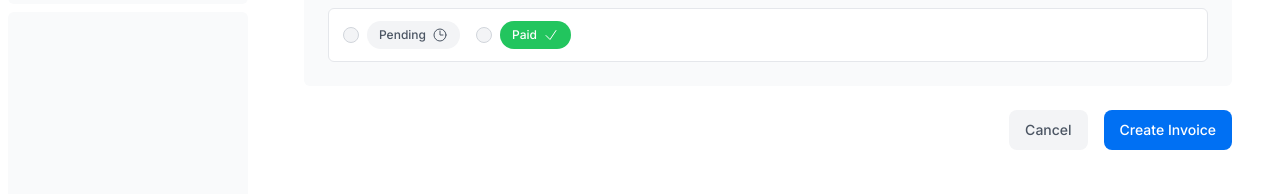
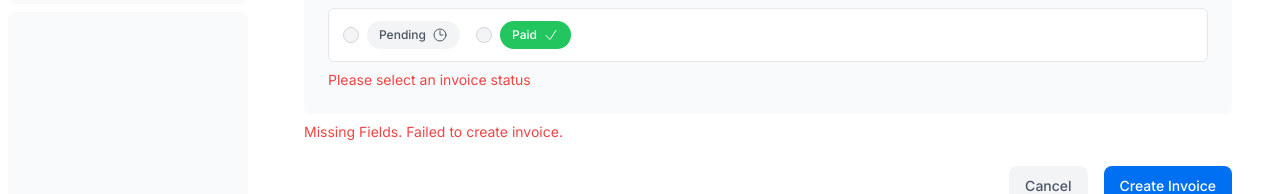
Before and after one commit to Brugo24/Next_AppRouter, a Next.js app: page /dashboard/invoices/create in a window 1280 px wide. Both pictures are taken after typing "5" into the empty fields and a click on the button "Create Invoice". Shown: the part 340-534 px from the top of the page. Built offline with nearby package versions, Linux system fonts and the light colour scheme; no server answers; the database is empty; a web font is replaced by a local one.

Commit message:
ActionState e mensagens de erro na criação de invoices

```diff
--- a/app/lib/actions.ts
+++ b/app/lib/actions.ts
@@ -64,7 +64,7 @@
     }
 
     revalidatePath('/dashboard/invoices');
-    redirect('/dashboardI/invoices');
+    redirect('/dashboard/invoices');
 }
 
 const UpdateInvoice = formSchema.omit({id: true, date: true});
--- a/app/ui/invoices/create-form.tsx
+++ b/app/ui/invoices/create-form.tsx
@@ -44,8 +44,8 @@
             <UserCircleIcon className="pointer-events-none absolute left-3 top-1/2 h-[18px] w-[18px] -translate-y-1/2 text-gray-500" />
           </div>
           <div id="customer-error" aria-live="polite" aria-atomic="true">
-        {state.errors?.customerId &&
-          state.errors.customerId.map((error: string) => (
+            {state.errors?.customerId &&
+            state.errors.customerId.map((error: string) => (
             <p className="mt-2 text-sm text-red-500" key={error}>
               {error}
             </p>
@@ -67,8 +67,18 @@
                 step="0.01"
                 placeholder="Enter USD amount"
                 className="peer block w-full rounded-md border border-gray-200 py-2 pl-10 text-sm outline-2 placeholder:text-gray-500"
+                aria-describedby="amount-error"
               />
               <CurrencyDollarIcon className="pointer-events-none absolute left-3 top-1/2 h-[18px] w-[18px] -translate-y-1/2 text-gray-500 peer-focus:text-gray-900" />
+            </div>
+            <div id="amount-error" aria-live="polite" aria-atomic = "true">{
+              state.errors?.amount &&
+              state.errors.amount.map((error : string) => (
+                <p className="mt-2 text-sm text-red-500" key={error}>
+                  {error}
+                </p>
+              ))
+              }
             </div>
           </div>
         </div>
@@ -87,6 +97,7 @@
                   type="radio"
                   value="pending"
                   className="h-4 w-4 cursor-pointer border-gray-300 bg-gray-100 text-gray-600 focus:ring-2"
+                  aria-describedby="status-error"
                 />
                 <label
                   htmlFor="pending"
@@ -102,6 +113,7 @@
                   type="radio"
                   value="paid"
                   className="h-4 w-4 cursor-pointer border-gray-300 bg-gray-100 text-gray-600 focus:ring-2"
+                  aria-describedby="status-error"
                 />
                 <label
                   htmlFor="paid"
@@ -113,6 +125,26 @@
             </div>
           </div>
         </fieldset>
+        <div id="status-error" aria-live="polite" aria-atomic="true">
+          {
+            state.errors?.status &&
+            state.errors.status.map((error: string) => (
+              <p className="mt-2 text-sm text-red-500" key={error}>
+                {error}
+              </p>
+            ))
+          }
+        </div>
+      </div>
+      <div id="missingfields-error" aria-live="polite" aria-atomic="true">
+        {
+          state.message &&
+          (
+            <p className="mt-2 text-sm text-red-500" key={state.message}>
+              {state.message}
+            </p>
+          )
+        }
       </div>
       <div className="mt-6 flex justify-end gap-4">
         <Link
```
